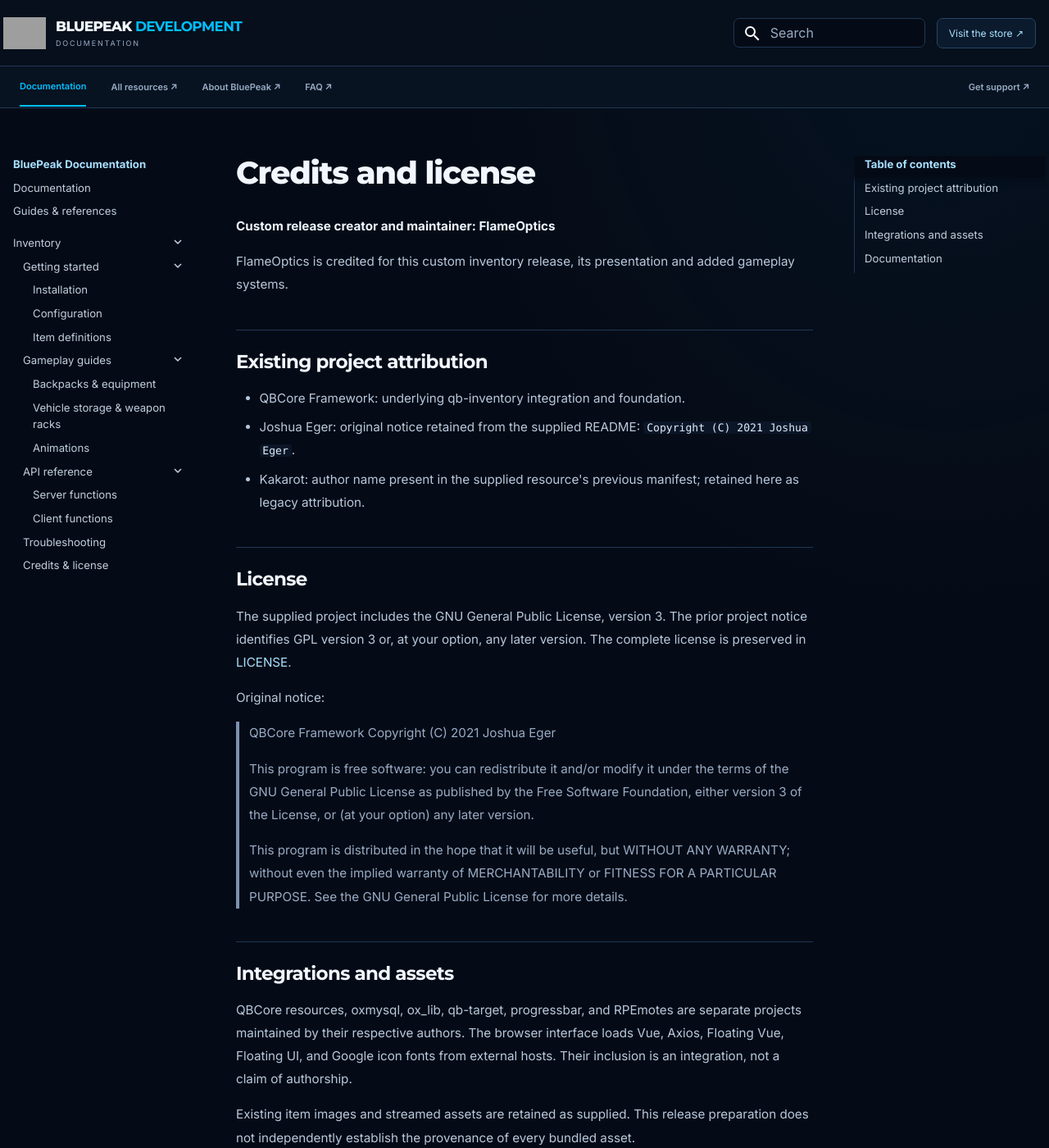
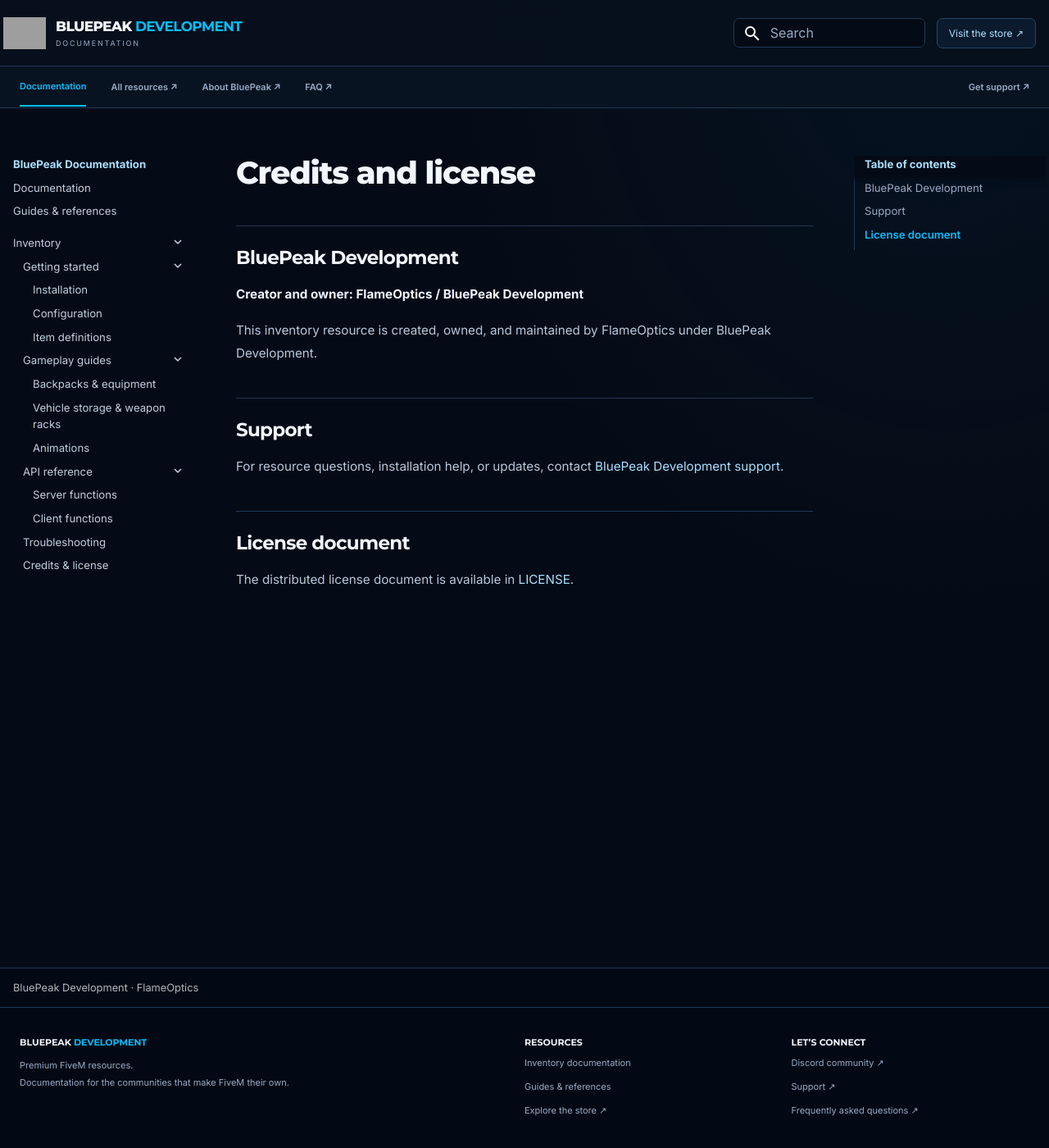
Before and after one commit to Flame101a1/BLUEPEAK-DEVELOPMENT-DOCS, an MkDocs documentation site: the page built from docs/credits.md, in a window 1280 px wide and 1400 px high. Shown: the whole window at 82% size. Built offline with MkDocs 1.6.1 and Material for MkDocs 9.7.7, drawn with Linux system fonts in a browser that asks for light colours; some of the changed text lies outside the part shown; grey boxes are pictures that could not be loaded.

Commit message:
Update resource attribution to FlameOptics and BluePeak

```diff
--- a/docs/credits.md
+++ b/docs/credits.md
@@ -5,36 +5,16 @@ search:
 
 # Credits and license
 
-**Custom release creator and maintainer: FlameOptics**
+## BluePeak Development
 
-FlameOptics is credited for this custom inventory release, its presentation and added gameplay systems.
+**Creator and owner: FlameOptics / BluePeak Development**
 
-## Existing project attribution
+This inventory resource is created, owned, and maintained by FlameOptics under BluePeak Development.
 
-- QBCore Framework: underlying qb-inventory integration and foundation.
-- Joshua Eger: original notice retained from the supplied README: `Copyright (C) 2021 Joshua Eger`.
-- Kakarot: author name present in the supplied resource's previous manifest; retained here as legacy attribution.
+## Support
 
-## License
+For resource questions, installation help, or updates, contact [BluePeak Development support](https://bluepeakdevelopment.store/#/support).
 
-The supplied project includes the GNU General Public License, version 3. The prior project notice identifies GPL version 3 or, at your option, any later version. The complete license is preserved in [LICENSE](downloads/LICENSE).
+## License document
 
-Original notice:
-
-> QBCore Framework
-> Copyright (C) 2021 Joshua Eger
->
-> This program is free software: you can redistribute it and/or modify it under the terms of the GNU General Public License as published by the Free Software Foundation, either version 3 of the License, or (at your option) any later version.
->
-> This program is distributed in the hope that it will be useful, but WITHOUT ANY WARRANTY; without even the implied warranty of MERCHANTABILITY or FITNESS FOR A PARTICULAR PURPOSE. See the GNU General Public License for more details.
-
-## Integrations and assets
-
-QBCore resources, oxmysql, ox_lib, qb-target, progressbar, and RPEmotes are separate projects maintained by their respective authors. The browser interface loads Vue, Axios, Floating Vue, Floating UI, and Google icon fonts from external hosts. Their inclusion is an integration, not a claim of authorship.
-
-Existing item images and streamed assets are retained as supplied. This release preparation does not independently establish the provenance of every bundled asset.
-
-
-## Documentation
-
-The navigation and API-reference organization were inspired by the [Overextended server reference](https://overextended.dev/docs/ox_inventory/Functions/Server). Content and examples describe this resource. The site uses [Material for MkDocs](https://squidfunk.github.io/mkdocs-material/); it is not affiliated with Overextended.
+The distributed license document is available in [LICENSE](downloads/LICENSE).
--- a/docs/inventory/credits.md
+++ b/docs/inventory/credits.md
@@ -1,35 +1,15 @@
 # Credits and license
 
-**Custom release creator and maintainer: FlameOptics**
+## BluePeak Development
 
-FlameOptics is credited for this custom inventory release, its presentation and added gameplay systems.
+**Creator and owner: FlameOptics / BluePeak Development**
 
-## Existing project attribution
+This inventory resource is created, owned, and maintained by FlameOptics under BluePeak Development.
 
-- QBCore Framework: underlying qb-inventory integration and foundation.
-- Joshua Eger: original notice retained from the supplied README: `Copyright (C) 2021 Joshua Eger`.
-- Kakarot: author name present in the supplied resource's previous manifest; retained here as legacy attribution.
+## Support
 
-## License
+For resource questions, installation help, or updates, contact [BluePeak Development support](https://bluepeakdevelopment.store/#/support).
 
-The supplied project includes the GNU General Public License, version 3. The prior project notice identifies GPL version 3 or, at your option, any later version. The complete license is preserved in [LICENSE](downloads/LICENSE).
+## License document
 
-Original notice:
-
-> QBCore Framework
-> Copyright (C) 2021 Joshua Eger
->
-> This program is free software: you can redistribute it and/or modify it under the terms of the GNU General Public License as published by the Free Software Foundation, either version 3 of the License, or (at your option) any later version.
->
-> This program is distributed in the hope that it will be useful, but WITHOUT ANY WARRANTY; without even the implied warranty of MERCHANTABILITY or FITNESS FOR A PARTICULAR PURPOSE. See the GNU General Public License for more details.
-
-## Integrations and assets
-
-QBCore resources, oxmysql, ox_lib, qb-target, progressbar, and RPEmotes are separate projects maintained by their respective authors. The browser interface loads Vue, Axios, Floating Vue, Floating UI, and Google icon fonts from external hosts. Their inclusion is an integration, not a claim of authorship.
-
-Existing item images and streamed assets are retained as supplied. This release preparation does not independently establish the provenance of every bundled asset.
-
-
-## Documentation
-
-The navigation and API-reference organization were inspired by the [Overextended server reference](https://overextended.dev/docs/ox_inventory/Functions/Server). Content and examples describe this resource. The site uses [Material for MkDocs](https://squidfunk.github.io/mkdocs-material/); it is not affiliated with Overextended.
+The distributed license document is available in [LICENSE](downloads/LICENSE).
--- a/mkdocs.yml
+++ b/mkdocs.yml
@@ -2,7 +2,7 @@ site_name: BluePeak Documentation
 site_url: https://flame101a1.github.io/BLUEPEAK-DEVELOPMENT-DOCS/
 site_description: Installation guides, configuration, and developer references for BluePeak Development resources.
 site_author: BluePeak Development
-copyright: BluePeak Development · Resource credits and license preserved in Credits
+copyright: BluePeak Development · FlameOptics
 strict: true
 docs_dir: docs
 site_dir: site
```
Also changed, not shown: docs/inventory/index.md (+1 -1 lines).
